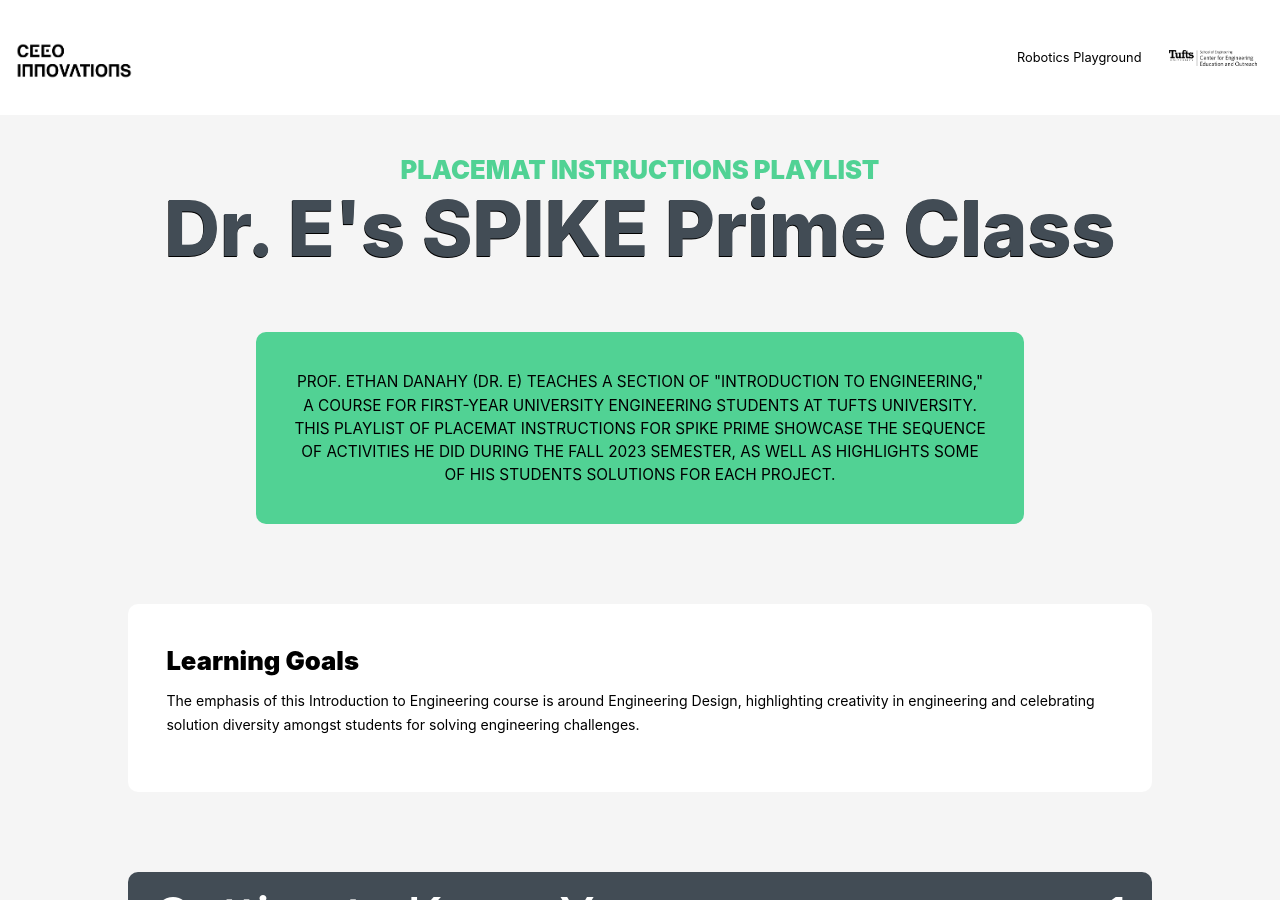
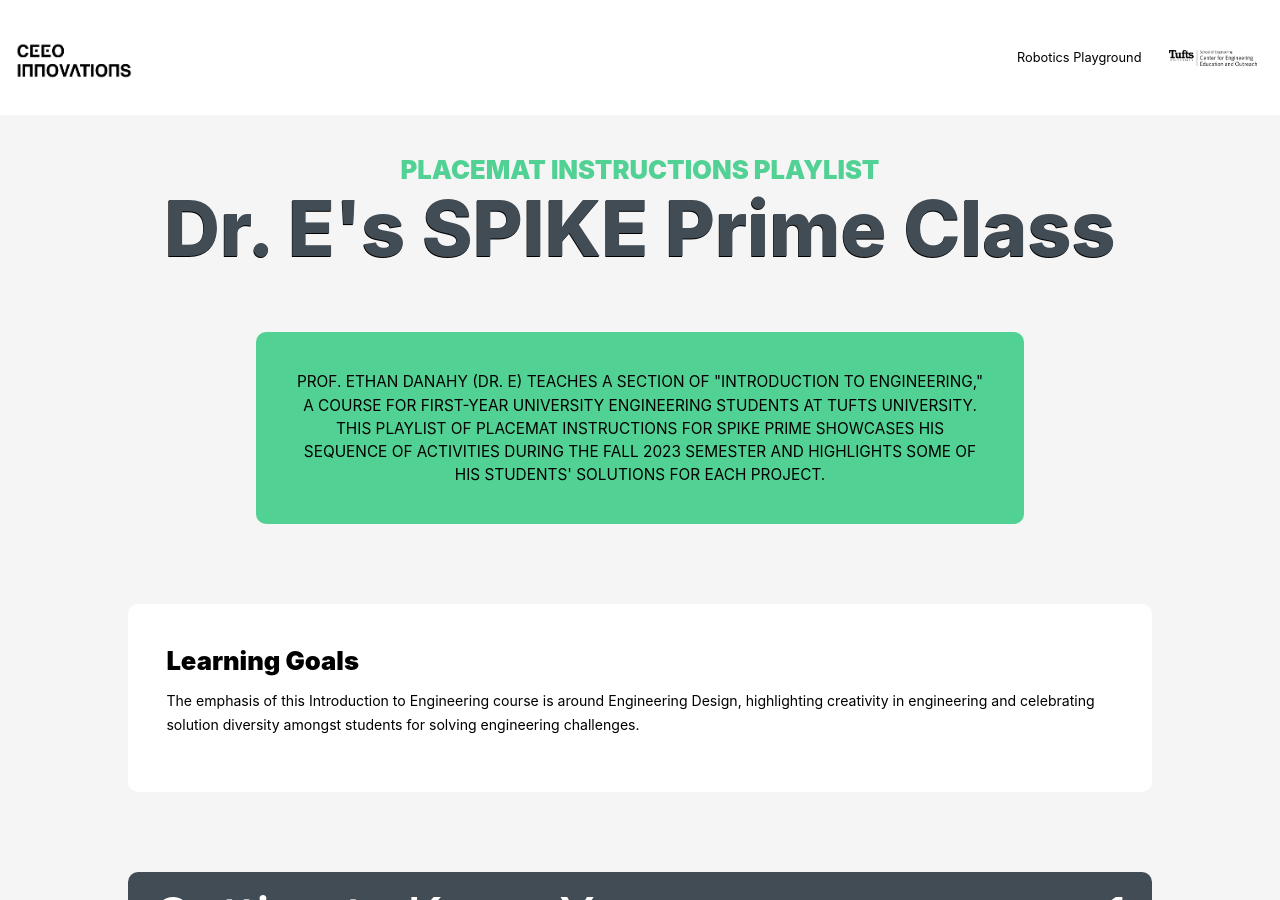
Before and after one commit to ceeoinnovations/RoboticsPlayground, a Jekyll site: the page built from _playlists/dreplaylist.md, in a window 1280 px wide and 900 px high. Built offline with Jekyll 4.4.1, drawn with Linux system fonts in a browser that asks for light colours.

Commit message:
Update dreplaylist.md

```diff
--- a/_playlists/dreplaylist.md
+++ b/_playlists/dreplaylist.md
@@ -2,7 +2,7 @@
 layout: post
 title: Dr. E's SPIKE Prime Class
 displayimg: web/img/drecover.JPG
-description: Prof. Ethan Danahy (Dr. E) teaches a section of "Introduction to Engineering," a course for first-year university engineering students at Tufts University. This playlist of Placemat Instructions for SPIKE Prime showcase the sequence of activities he did during the Fall 2023 semester, as well as highlights some of his students solutions for each project.
+description: Prof. Ethan Danahy (Dr. E) teaches a section of "Introduction to Engineering," a course for first-year university engineering students at Tufts University. This playlist of placemat instructions for SPIKE Prime showcases his sequence of activities during the fall 2023 semester and highlights some of his students' solutions for each project.
 ---
 <div class="learninggoals" markdown="1">
 # Learning Goals
```
